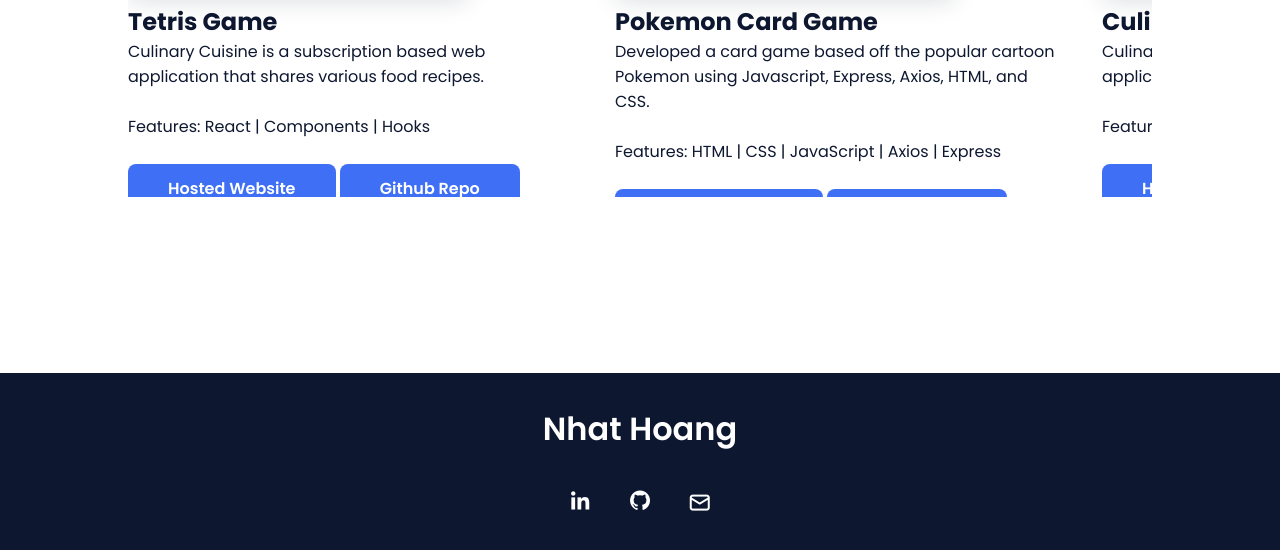
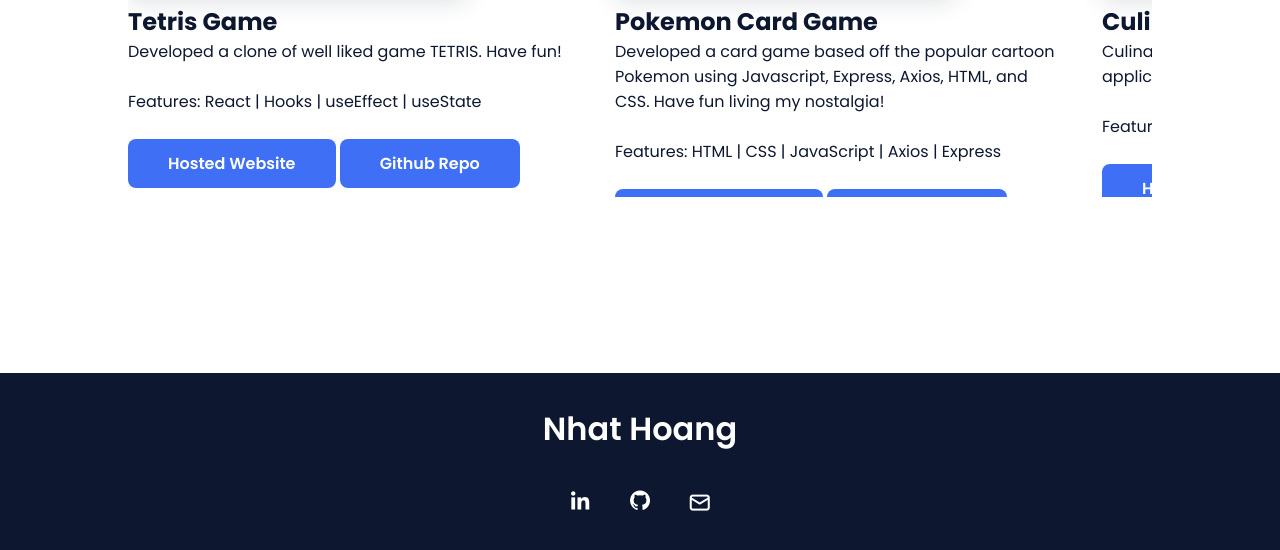
Before and after one commit to nhoang1122/nhoang1122.github.io, a plain HTML site: page index.html in a window 1280 px wide. Shown: the part 2956-3506 px from the top of the page. Drawn offline with nearby package versions, Linux system fonts and the light colour scheme; a script that the page names is missing.

Commit message:
updated links

```diff
--- a/index.html
+++ b/index.html
@@ -156,18 +156,18 @@
                     <div class="box">
                         <iframe class="work__img" width="340" height="200" src="https://www.loom.com/embed/cc4846ec79df433c9e2d518f7d036e3d" frameborder="0" webkitallowfullscreen mozallowfullscreen allowfullscreen></iframe>
                         <h1>Tetris Game</h1>
-                        <p> Culinary Cuisine is a subscription based web application that shares various food recipes.
+                        <p> Developed a clone of well liked game TETRIS. Have fun!
                             <br><br>
-                            Features: React | Components | Hooks
+                            Features: React | Hooks | useEffect | useState
                             <br><br>
                         </p>
-                        <a href="" class="button">Hosted Website</a>
+                        <a href="https://tetris-game-clone.herokuapp.com/" class="button">Hosted Website</a>
                         <a href="https://github.com/nhoang1122/TetrisGame" target="_blank" rel="noopener noreferrer"  class="button">Github Repo</a>
                     </div>
                     <div class="box">
                         <iframe class="work__img" width="340" height="200" src="https://www.loom.com/embed/cc4846ec79df433c9e2d518f7d036e3d" frameborder="0" webkitallowfullscreen mozallowfullscreen allowfullscreen></iframe>
                         <h1>Pokemon Card Game</h1>
-                        <p> Developed a card game based off the popular cartoon Pokemon using Javascript, Express, Axios, HTML, and CSS.
+                        <p> Developed a card game based off the popular cartoon Pokemon using Javascript, Express, Axios, HTML, and CSS. Have fun living my nostalgia!
                             <br><br>
                             Features: HTML | CSS | JavaScript | Axios | Express
                             <br><br>
```
